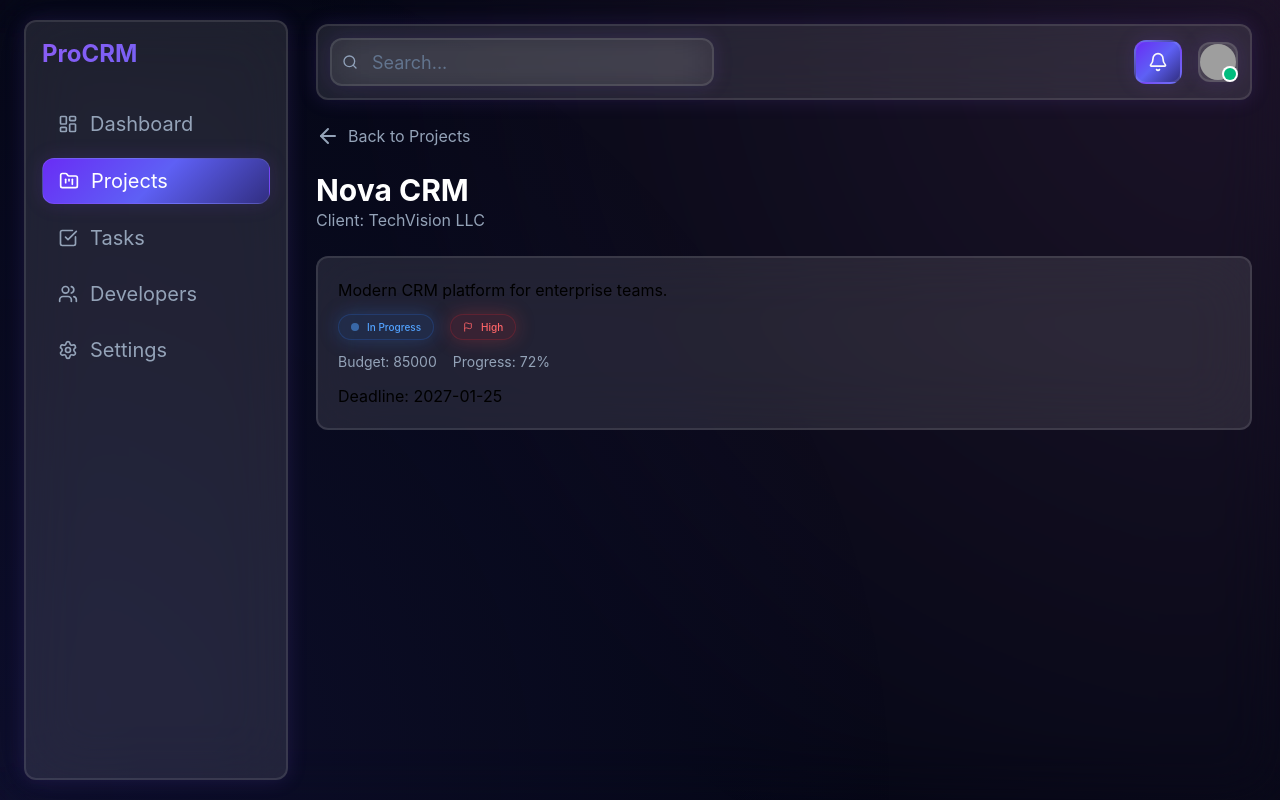
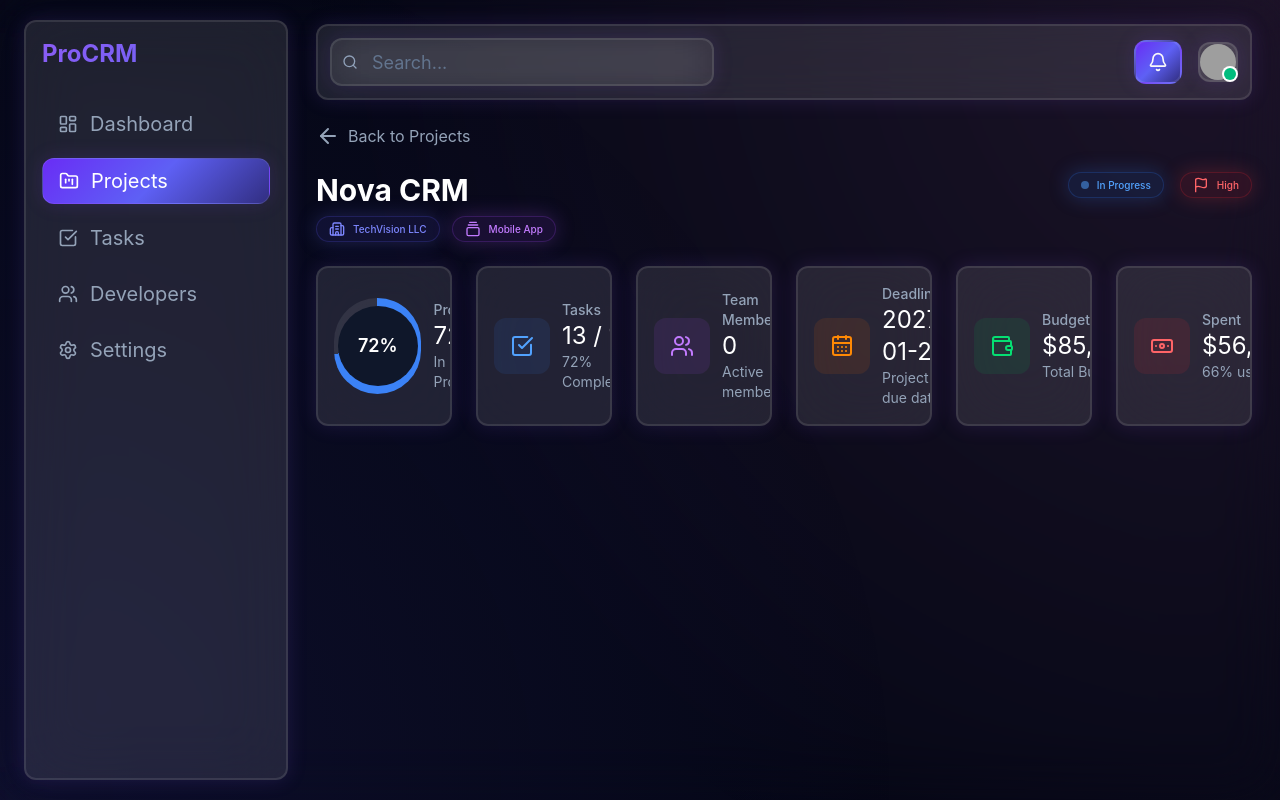
Before and after one commit to qosimovdev/procrm, a React (Vite) app: page /projects/1 in a window 1280 px wide. Built offline with nearby package versions, Linux system fonts and the light colour scheme; grey boxes are pictures that could not be loaded.

Commit message:
project details top bar add

```diff
--- a/public/data/projects.json
+++ b/public/data/projects.json
@@ -9,6 +9,7 @@
         "progress": 72,
         "budget": 85000,
         "spent": 56000,
+        "category": "Mobile App",
         "startDate": "2026-09-10",
         "deadline": "2027-01-25",
         "tags": [
@@ -32,6 +33,7 @@
         "progress": 89,
         "budget": 120000,
         "spent": 98000,
+        "category": "Mobile App",
         "startDate": "2026-08-01",
         "deadline": "2027-02-15",
         "tags": [
@@ -52,6 +54,7 @@
         "status": "Planning",
         "priority": "Medium",
         "progress": 15,
+        "category": "Mobile App",
         "budget": 65000,
         "spent": 12000,
         "startDate": "2026-11-01",
@@ -74,6 +77,7 @@
         "status": "In Progress",
         "priority": "High",
         "progress": 63,
+        "category": "Mobile App",
         "budget": 98000,
         "spent": 61000,
         "startDate": "2026-07-12",
@@ -96,6 +100,7 @@
         "status": "Under Review",
         "priority": "High",
         "progress": 77,
+        "category": "CRM App",
         "budget": 140000,
         "spent": 101000,
         "startDate": "2026-06-15",
@@ -119,6 +124,7 @@
         "priority": "Medium",
         "progress": 100,
         "budget": 54000,
+        "category": "CRM App",
         "spent": 52000,
         "startDate": "2026-03-10",
         "deadline": "2026-09-20",
@@ -138,8 +144,9 @@
         "client": "FlyAway",
         "description": "Reservation platform.",
         "status": "Blocked",
-        "priority": "Critical",
+        "priority": "Low",
         "progress": 48,
+        "category": "CRM App",
         "budget": 92000,
         "spent": 47000,
         "startDate": "2026-09-18",
@@ -148,7 +155,11 @@
             "React Native",
             "Node.js"
         ],
-        "teamMembers": [],
+        "teamMembers": [
+            {
+                "name": "ibrhim"
+            }
+        ],
         "tasks": [],
         "totalTasks": 22,
         "tasksCompleted": 10,
@@ -159,9 +170,9 @@
         "projectName": "EduLearn LMS",
         "client": "Bright Future Academy",
         "description": "Online learning platform.",
-        "status": "On Hold",
+        "status": "Completed",
         "priority": "Low",
-        "progress": 33,
+        "progress": 99,
         "budget": 71000,
         "spent": 25000,
         "startDate": "2026-10-20",
--- a/src/components/ui/badge.jsx
+++ b/src/components/ui/badge.jsx
@@ -4,7 +4,7 @@ import { Slot } from "radix-ui";
 import { cn } from "@/lib/utils";
 
 const badgeVariants = cva(
-  "group/badge inline-flex h-5 w-fit shrink-0 items-center justify-center gap-1 overflow-hidden rounded-full border border-transparent px-2 py-0.5 text-[0.625rem] font-medium whitespace-nowrap transition-all focus-visible:border-ring focus-visible:ring-[3px] focus-visible:ring-ring/50 has-data-[icon=inline-end]:pr-1.5 has-data-[icon=inline-start]:pl-1.5 aria-invalid:border-destructive aria-invalid:ring-destructive/20 dark:aria-invalid:ring-destructive/40 [&>svg]:pointer-events-none [&>svg]:size-2.5!",
+  "group/badge inline-flex h-5 w-fit shrink-0 items-center justify-center gap-1 overflow-hidden rounded-full border border-transparent px-2 py-0.5 text-[0.625rem] font-medium whitespace-nowrap transition-all focus-visible:border-ring focus-visible:ring-[3px] focus-visible:ring-ring/50 has-data-[icon=inline-end]:pr-1.5 has-data-[icon=inline-start]:pl-1.5 aria-invalid:border-destructive aria-invalid:ring-destructive/20 dark:aria-invalid:ring-destructive/40 [&>svg]:pointer-events-none [&>svg]:size-4",
   {
     variants: {
       variant: {
--- a/src/pages/client/Dashboard/Dashboard.jsx
+++ b/src/pages/client/Dashboard/Dashboard.jsx
@@ -174,7 +174,7 @@ function Dashboard() {
             <Card
               key={index}
               className="
-                glass-strong rounded-xl min-h-44 hover:border-purple-500/30 transition-all text-primary shadow-purple"
+                glass-strong min-h-44 hover:border-purple-500/30 transition-all text-primary shadow-purple"
             >
               <CardHeader className="flex flex-row items-start justify-between">
                 <div>
--- a/src/pages/client/Projects/ProjectDetails.jsx
+++ b/src/pages/client/Projects/ProjectDetails.jsx
@@ -1,8 +1,20 @@
 import { useQuery } from "@tanstack/react-query";
 import { getProjectById } from "@/api/projects.service";
 import { useParams, useNavigate } from "react-router-dom";
-import { ArrowLeft } from "lucide-react";
+import {
+  ArrowLeft,
+  Building2,
+  GalleryVerticalEnd,
+  CheckSquare,
+  Users,
+  CalendarDays,
+  Banknote,
+  Wallet,
+} from "lucide-react";
 import { ProjectBadge } from "@/components/projects/ProjectBadge";
+import { Badge } from "@/components/ui/badge";
+import { Card, CardContent } from "@/components/ui/card";
+import { ProgressCircle } from "@/components/ui/Progress";
 
 function ProjectDetails() {
   const navigate = useNavigate();
@@ -16,15 +28,100 @@ function ProjectDetails() {
     queryKey: ["project", id],
     queryFn: () => getProjectById(id),
   });
-
   if (isLoading) {
     return <p className="text-text-secondary">Loading...</p>;
   }
-
   if (isError || !project) {
     return <p className="text-text-secondary">Project not found</p>;
   }
+  const progressColors = {
+    Planning: "#a855f7",
+    "In Progress": "#3b82f6",
+    Completed: "#22c55e",
+    Testing: "#6366f1",
+    Blocked: "#f97316",
+  };
+  const completedTaskPercent = project.totalTasks
+    ? Math.round((project.tasksCompleted / project.totalTasks) * 100)
+    : 0;
+  const budgetPercent = project.budget
+    ? Math.round((project.spent / project.budget) * 100)
+    : 0;
+  const formatCurrency = (amount) => {
+    return new Intl.NumberFormat("en-US", {
+      style: "currency",
+      currency: "USD",
+      maximumFractionDigits: 0,
+    }).format(amount);
+  };
+  const statsCards = [
+    {
+      title: "Progress",
+      value: `${project.progress}%`,
+      subtitle: project.status,
+      icon: (
+        <ProgressCircle
+          progress={project.progress}
+          bgColor={progressColors[project.status]}
+        />
+      ),
+    },
 
+    {
+      title: "Tasks",
+      value: `${project.tasksCompleted} / ${project.totalTasks}`,
+      subtitle: `${completedTaskPercent}% Completed`,
+      icon: (
+        <div className="p-4 rounded-xl bg-blue-500/10 text-blue-400">
+          <CheckSquare />
+        </div>
+      ),
+    },
+
+    {
+      title: "Team Members",
+      value: project.teamMembers?.length || 0,
+      subtitle: "Active members",
+      icon: (
+        <div className="p-4 rounded-xl bg-purple-500/10 text-purple-400">
+          <Users />
+        </div>
+      ),
+    },
+
+    {
+      title: "Deadline",
+      value: project.deadline || "N/A",
+      subtitle: "Project due date",
+      icon: (
+        <div className="p-4 rounded-xl bg-orange-500/10 text-orange-400">
+          <CalendarDays />
+        </div>
+      ),
+    },
+
+    {
+      title: "Budget",
+      value: formatCurrency(project.budget),
+      subtitle: "Total Budget",
+      icon: (
+        <div className="p-4 rounded-xl bg-green-500/10 text-green-400">
+          <Wallet />
+        </div>
+      ),
+    },
+
+    {
+      title: "Spent",
+      value: formatCurrency(project.spent),
+      subtitle: `${budgetPercent}% used`,
+      icon: (
+        <div className="p-4 rounded-xl bg-red-500/10 text-red-400">
+          <Banknote />
+        </div>
+      ),
+    },
+  ];
   return (
     <section className="py-6 space-y-6">
       <div
@@ -35,31 +132,47 @@ function ProjectDetails() {
         Back to Projects
       </div>
       {/* header */}
-      <div>
-        <div>
+      <div className="flex items-top justify-between">
+        <div className="space-y-2">
           <h1 className="text-3xl font-bold text-text-primary">
             {project.projectName}
           </h1>
-          <p className="text-text-secondary">Client: {project.client}</p>
+          <div className="flex items-center">
+            <Badge className="flex items-center gap-2 bg-indigo-500/10 text-indigo-400 border border-indigo-500/20 shadow-[0_0_20px_rgba(99,102,241,0.25)] p-3 mr-3">
+              <Building2 />
+              {project.client}
+            </Badge>
+            <Badge className="flex items-center gap-2 bg-purple-500/10 text-purple-400 border border-purple-500/20 shadow-[0_0_20px_rgba(168,85,247,0.25)] p-3">
+              <GalleryVerticalEnd />
+              {project.category || "CRM"}
+            </Badge>
+          </div>
         </div>
         {/* status and priority */}
-        <div></div>
-      </div>
-
-      <div className="glass-strong p-5 rounded-xl space-y-3">
-        <p>{project.description}</p>
-
         <div className="flex gap-4 text-sm text-text-secondary">
           <ProjectBadge type="status" value={project.status} />
           <ProjectBadge type="priority" value={project.priority} />
         </div>
-
-        <div className="flex gap-4 text-sm text-text-secondary">
-          <span>Budget: {project.budget}</span>
-          <span>Progress: {project.progress}%</span>
-        </div>
-
-        <p>Deadline: {project.deadline}</p>
+      </div>
+      {/* top cards */}
+      <div className="grid grid-cols-1 gap-6 md:grid-cols-3 lg:grid-cols-4 xl:grid-cols-6">
+        {statsCards.map((card, index) => (
+          <Card
+            key={index}
+            className="glass-strong hover:border-purple-500/30 transition-all text-primary shadow-purple flex items-start justify-center"
+          >
+            <CardContent className="flex items-center gap-3">
+              {card.icon}
+              <div>
+                <p className="text-text-secondary font-medium text-sm">
+                  {card.title}
+                </p>
+                <h3 className="text-text-primary text-2xl">{card.value}</h3>
+                <p className="text-text-secondary text-sm">{card.subtitle}</p>
+              </div>
+            </CardContent>
+          </Card>
+        ))}
       </div>
     </section>
   );
--- a/src/pages/client/Projects/Projects.jsx
+++ b/src/pages/client/Projects/Projects.jsx
@@ -91,17 +91,14 @@ function Projects() {
               {/* Top badges */}
               <div className="flex justify-between items-center mb-3">
                 <ProjectBadge type="status" value={project.status} />
-
                 <ProjectBadge type="priority" value={project.priority} />
               </div>
               <div className="flex items-start gap-5 ">
                 {/* Progress Circle */}
-
                 <ProgressCircle
                   progress={project.progress}
                   bgColor={progressColors[project.status] || "#7F56D9"}
                 />
-
                 <div>
                   <CardTitle className="text-xl text-text-primary">
                     {project.projectName}
```
